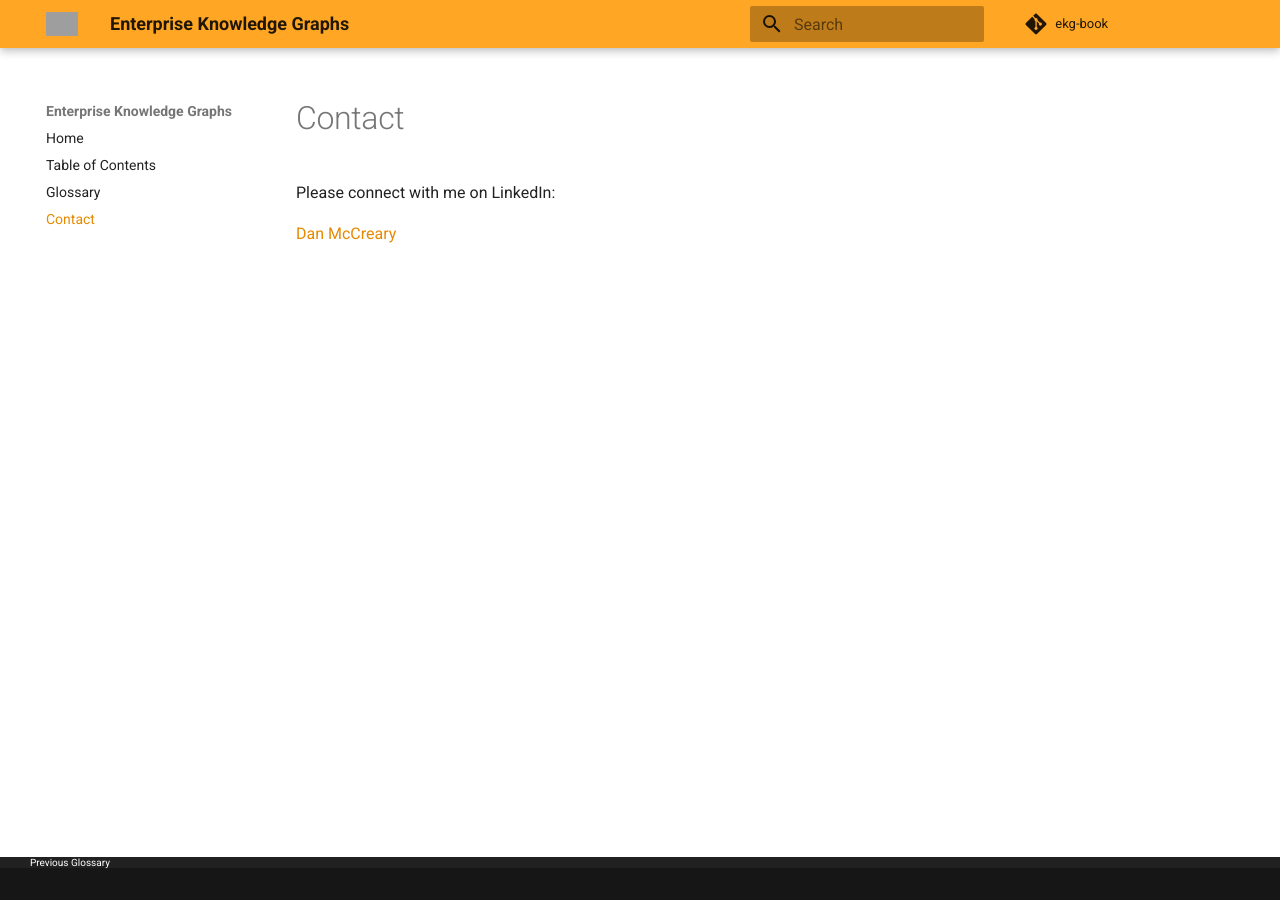
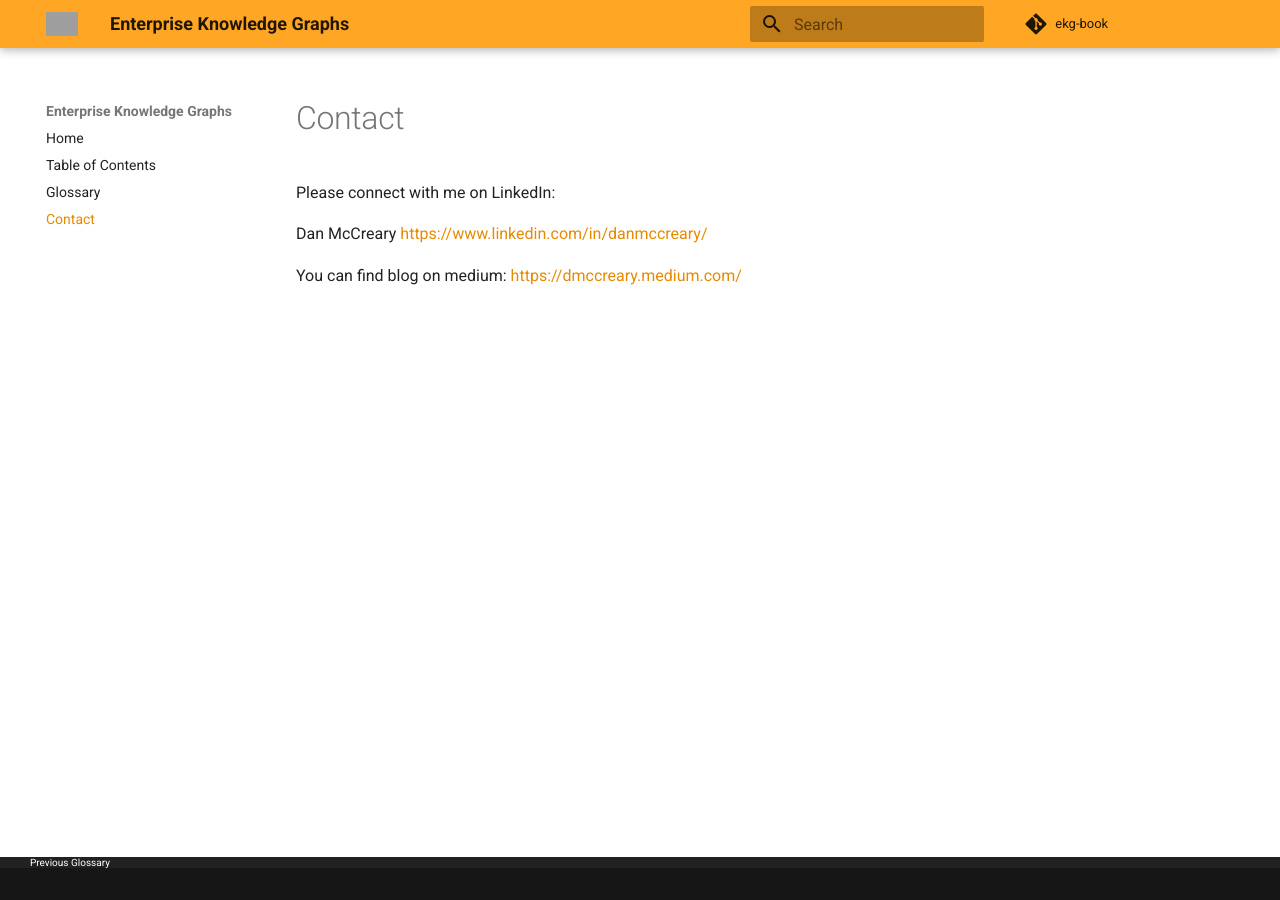
Before and after one commit to dmccreary/ekg-book, an MkDocs documentation site: the page built from docs/contact.md, in a window 1280 px wide. Built offline with MkDocs 1.6.1 and Material for MkDocs 9.7.7, drawn with Linux system fonts in a browser that asks for light colours; comment, search, counter and statistics services are not loaded; grey boxes are pictures that could not be loaded.

Commit message:
updates to markdown content

```diff
--- a/docs/contact.md
+++ b/docs/contact.md
@@ -2,4 +2,6 @@
 
 Please connect with me on LinkedIn:
 
-[Dan McCreary](https://www.linkedin.com/in/danmccreary/)
+Dan McCreary [https://www.linkedin.com/in/danmccreary/](https://www.linkedin.com/in/danmccreary/)
+
+You can find blog on medium: [https://dmccreary.medium.com/](https://dmccreary.medium.com/)
```
